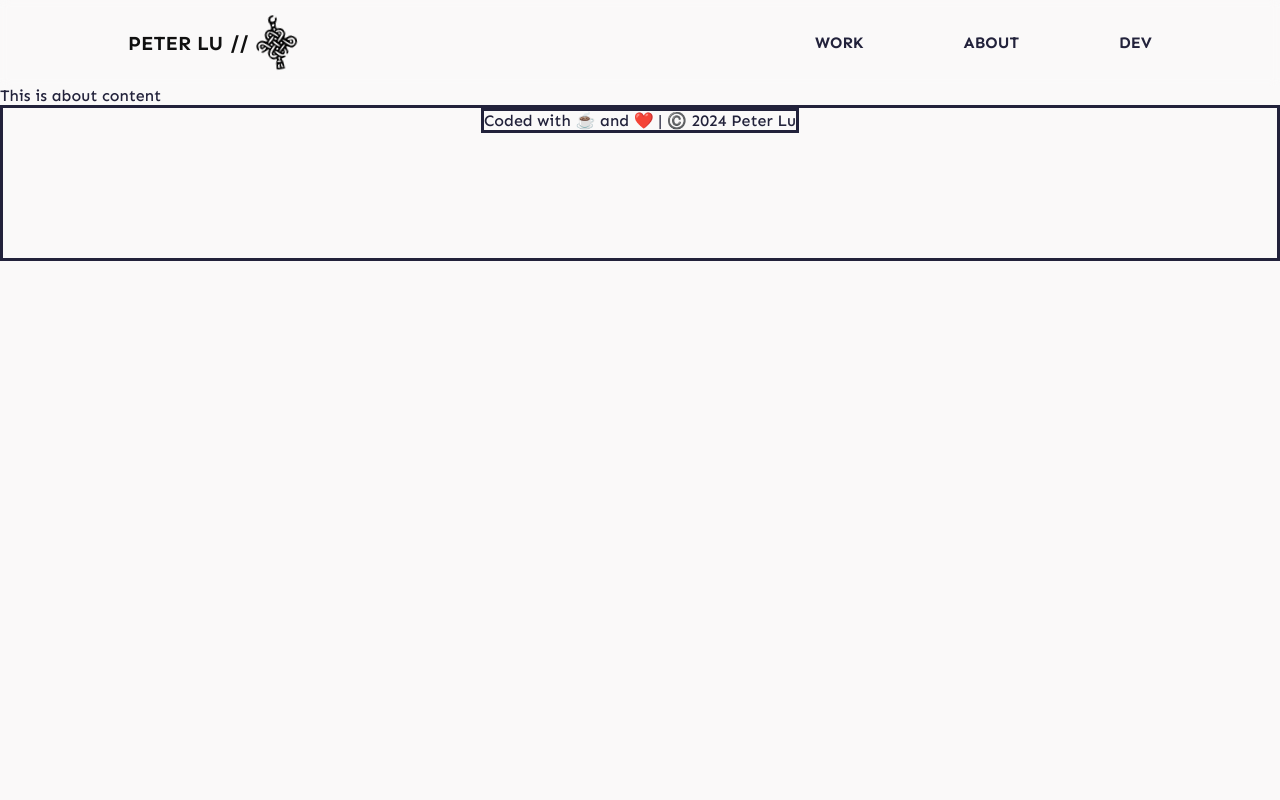
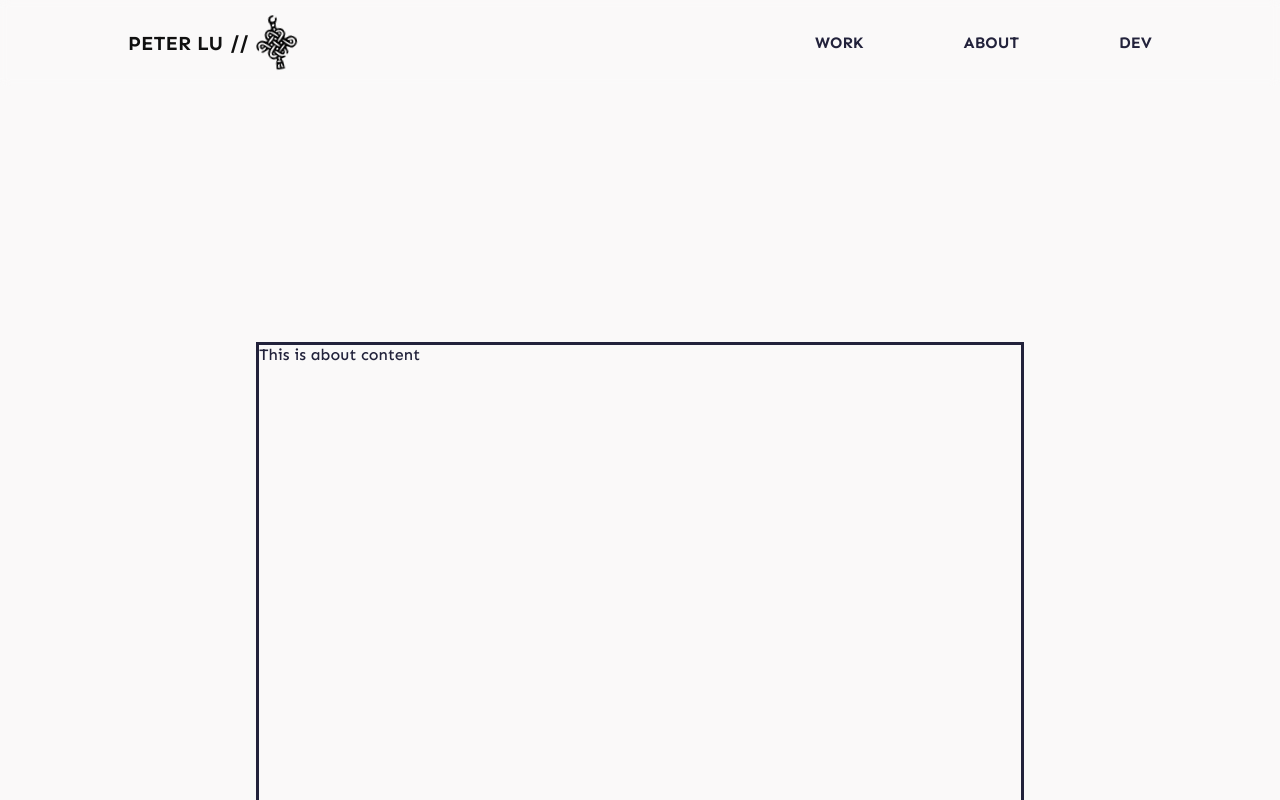
Before and after one commit to py1u/portfolio, a plain HTML site: page docs/about.html in a window 1280 px wide. Shown: the top 800 px of the page. Drawn offline with Linux system fonts and the light colour scheme.

Commit message:
added about-content style

```diff
--- a/docs/main.css
+++ b/docs/main.css
@@ -151,6 +151,12 @@ nav {
   margin-bottom: 40px;
 }
 
+.about-content{
+  border: solid;
+  margin:20%;
+  min-height: 8in;
+}
+
 .footer {
   display: flex;
   flex-direction: column;
```
